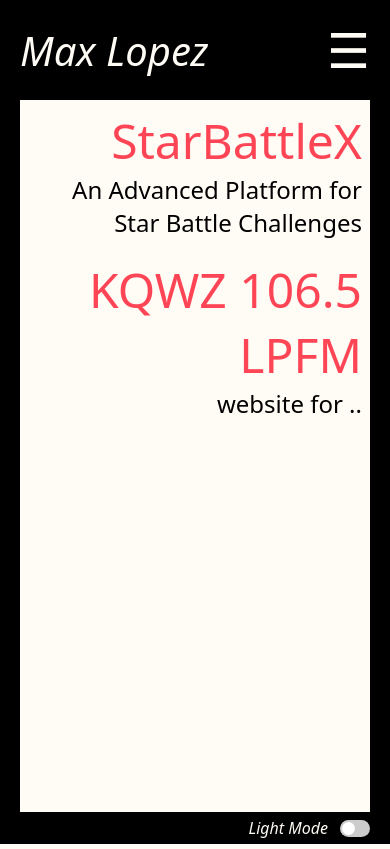
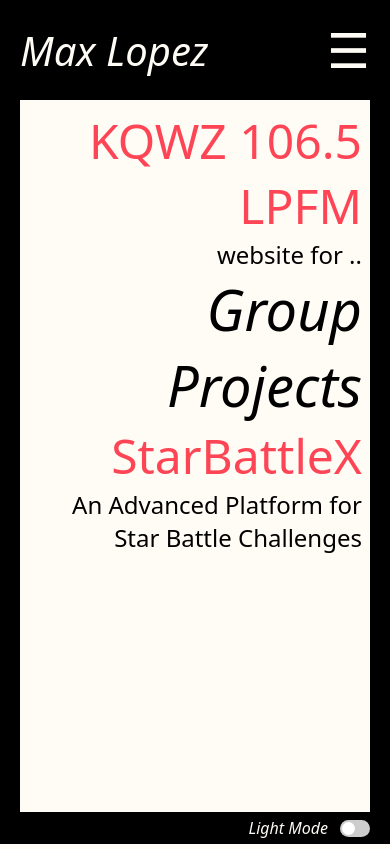
Before and after one commit to maxizek30/personal-site, a React (Vite) app in the folder my-app/: page /portfolio in a window 390 px wide. Built offline with nearby package versions, Linux system fonts and the light colour scheme.

Commit message:
seperate projects into group and solo projects

```diff
--- a/my-app/src/components/ProjectsList.jsx
+++ b/my-app/src/components/ProjectsList.jsx
@@ -5,14 +5,20 @@ import { useDarkMode } from "../context/DarkModeContext";
 const ProjectsList = ({ projects }) => {
     const { darkMode } = useDarkMode();
     const projectDescriptionClass = `Project-Description ${darkMode ? 'dark-mode' : ''}`;
+    const groupProjectTitleClass = `groupProjectTitle ${darkMode ? 'dark-mode' : ''}`;
 
-    return (
-        <>
-           <ul className="Projects-List">
-                {projects.map((project, index) => (
-                    <li key={index}> {/* Use index for key to ensure uniqueness */}
-                        <div className="Project-Name">
-                            {project.route ? (
+
+    //individual projects
+    const individualProjects = projects.filter(project => !project.groupProject);
+    //group projects
+    const groupProjects = projects.filter(project => project.groupProject);
+
+    const renderProjects = (ProjectsList) => (
+        <ul className='Projects-List'>
+            {ProjectsList.map((project, index) => (
+                <li key={index}>
+                    <div className='Project-Name'>
+                        {project.route ?(
                             <Link
                                 to={project.name}
                                 style={{ textDecoration: 'none', color: 'inherit' }}
@@ -29,6 +35,20 @@ const ProjectsList = ({ projects }) => {
                 </li>
             ))}
         </ul>
+    );
+
+    return (
+        <>
+            <div className="projectsListContainer">
+                {renderProjects(individualProjects)}
+
+                {groupProjects.length > 0 && (
+                    <>
+                       <div className={groupProjectTitleClass}>Group Projects</div>
+                        {renderProjects(groupProjects)}
+                    </>
+                )}
+            </div>
         </>
     );
 }
--- a/my-app/src/projectsData.js
+++ b/my-app/src/projectsData.js
@@ -22,6 +22,7 @@ const projects = [
         projectLinkImage: githubIconDark,
         projectLinkImageDark: githubIcon,
         projectLinkImageAlt: "Github Icon",
+        groupProject: true,
         projectImage: starBattleXImage,
         projectImageAlt: "Menu and Main Game of StarBattleX",
         technologies: [
@@ -95,6 +96,7 @@ const projects = [
         projectLink: "https://github.com/levienk/StarBattleX",
         projectLinkImage: "../assets/logo/github-icon.svg",
         projectLinkImageAlt: "Github Icon",
+        groupProject: false,
         projectImage: "../assets/StarBattleXImage.png",
         projectImageAlt: "Menu and Main Game of StarBattleX",
         technologies: [
--- a/my-app/src/styles/ProjectsList.css
+++ b/my-app/src/styles/ProjectsList.css
@@ -1,3 +1,4 @@
+
 .Projects-List {
     list-style-type: none;
     margin: 0;
@@ -25,6 +26,18 @@
 .Project-Description.dark-mode {
     color: #F5F5F5;
 }
+.groupProjectTitle {
+    color: #000000;
+    text-align: right;
+    font-size: 84px;
+    font-style: italic;
+    font-weight: 400;
+    line-height: normal;
+}
+.groupProjectTitle.dark-mode {
+    color: #FFFBF5;
+}
+
 /* Small tablets */
 @media only screen and (max-width: 580px) {
     .Project-Name {
@@ -33,9 +46,15 @@
     .Project-Description {
         font-size: 24px;
     }
+    .groupProjectTitle {
+        font-size: 72px;
+    }
 }
 @media only screen and (max-width: 410px) {
     .Project-Name {
         font-size: 48px;
     }
+    .groupProjectTitle {
+        font-size: 56px;
+    }
 }
```
Lines whose indentation alone changed are shown as unchanged.
